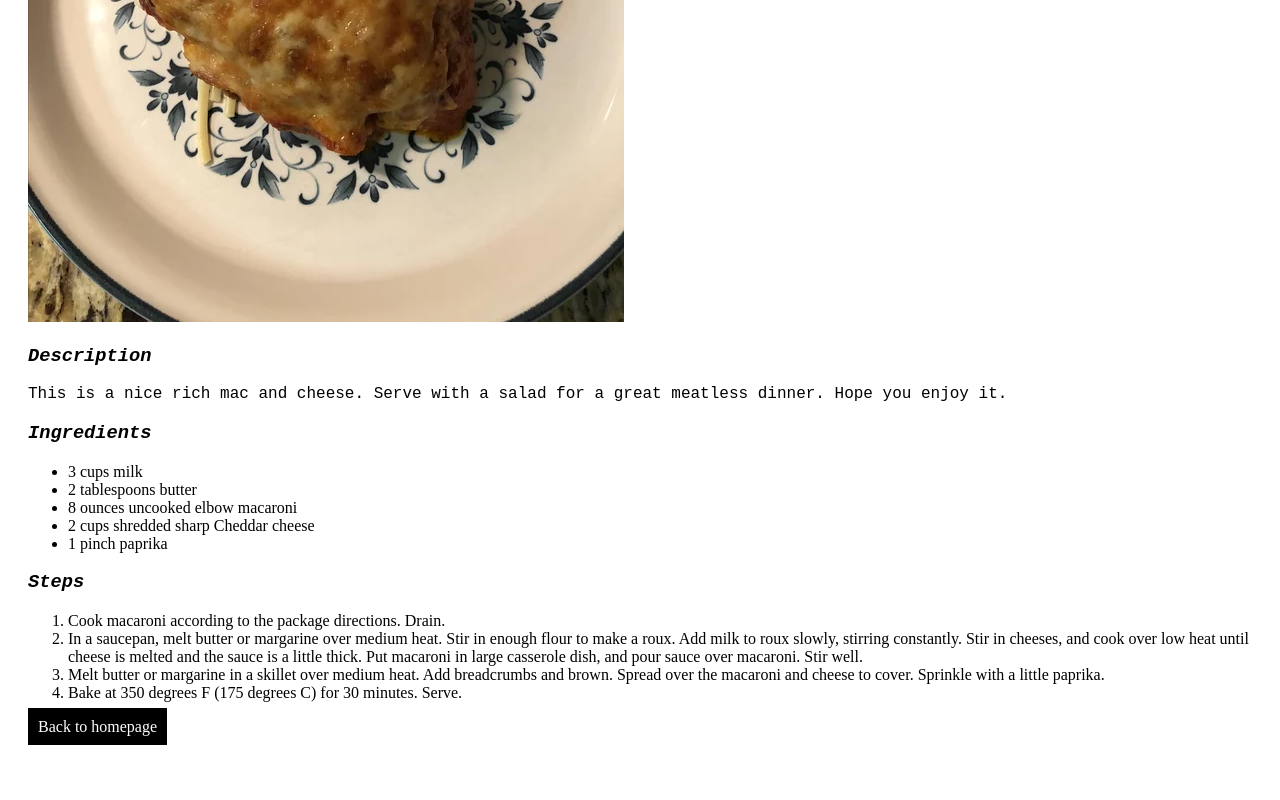
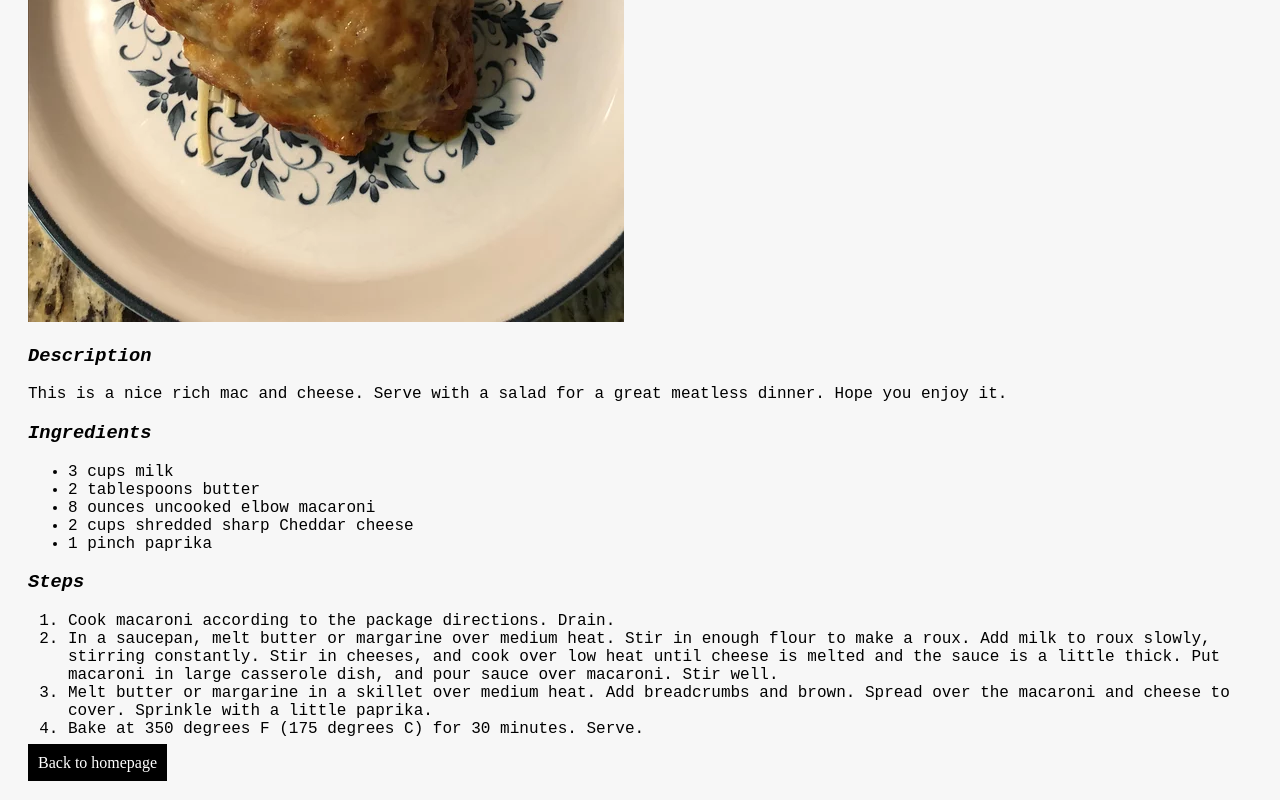
Before and after one commit to MNTJN/odin-recipes, a plain HTML site: page recipes/quick-baked-chicken-parmesan.html in a window 1280 px wide. Shown: the part 578-1378 px from the top of the page. Before the commit the page ends 1342 px from the top, so only its background shows below. Drawn offline with Linux system fonts and the light colour scheme.

Commit message:
Added basic CSS > bg color, font

```diff
--- a/styles/style.css
+++ b/styles/style.css
@@ -1,5 +1,6 @@
 body{
     padding: 20px;
+    background-color: #f7f7f7;
 }
 
 h1{
@@ -7,7 +8,7 @@ h1{
     text-decoration: underline;
 }
 
-h1, h2, h3, p{
+h1, h2, h3, p, ul, ol{
     font-family: 'Courier New', Courier, monospace, sans-serif;
 }
 
@@ -18,7 +19,7 @@ h1, h2, h3{
 em{
     font-style: normal;
     text-decoration: underline;
-    color: burlywood;
+    color: #deb887;
 }
 
 img{
```
